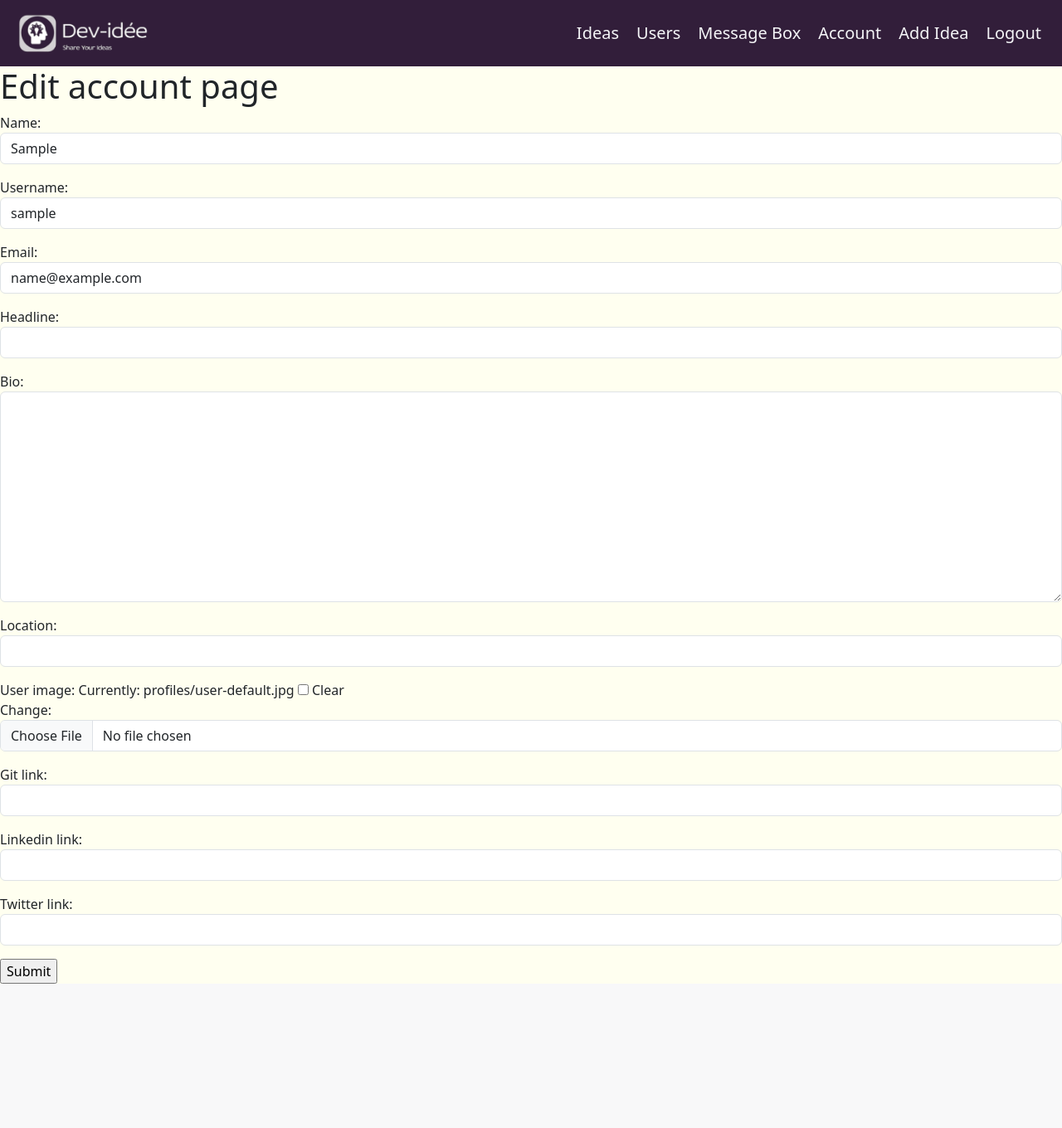
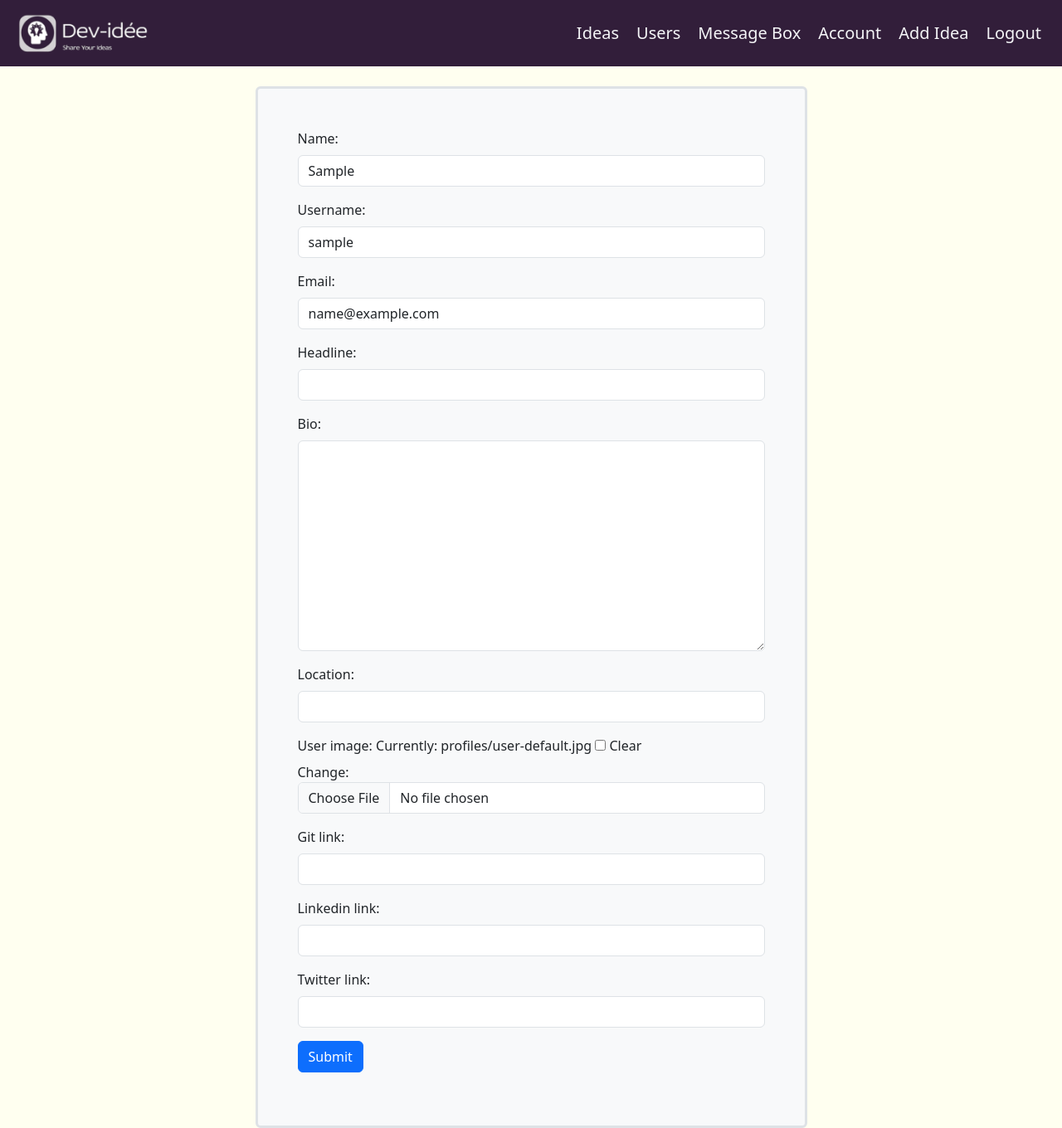
Before and after one commit to kikutan-day65/dev-share-ideas, a Django app: page /users/edit-account/ in a window 1280 px wide. Shown: the whole page at 83% size. Before the commit the page ends 1186 px from the top, so only its background shows below. Run offline with Django 4.2, Linux system fonts and the light colour scheme; the visitor is signed in with stand-in values (Sample User, id 1).

Commit message:
style: change the style of edit account page

```diff
--- a/ShareIdea/users/templates/users/profile_form.html
+++ b/ShareIdea/users/templates/users/profile_form.html
@@ -4,15 +4,21 @@
 
 {% block content %}
 
-<h1>Edit account page</h1>
+<div class="container-lg mt-4">
+    <div class="row d-flex justify-content-center">
+        <div class="col-lg-7 border border-3 rounded px-5 py-5 bg-light">
+            <form action="{% url 'edit-account' %}" method="POST" enctype="multipart/form-data">
+                {% csrf_token %}
 
-<form action="" method="POST" enctype="multipart/form-data">
-    {% csrf_token %}
+                {% for field in form %}
+                <label class="form-label">{{ field.label }}:</label>
+                {{ field }}
+                {% endfor %}
 
-    {{ form.as_p }}
-
-    <input type="submit" value="Submit">
-
-</form>
+                <button type="submit" class="btn btn-primary mb-3">Submit</button>
+            </form>
+        </div>
+    </div>
+</div>
 
 {% endblock content %}
```
